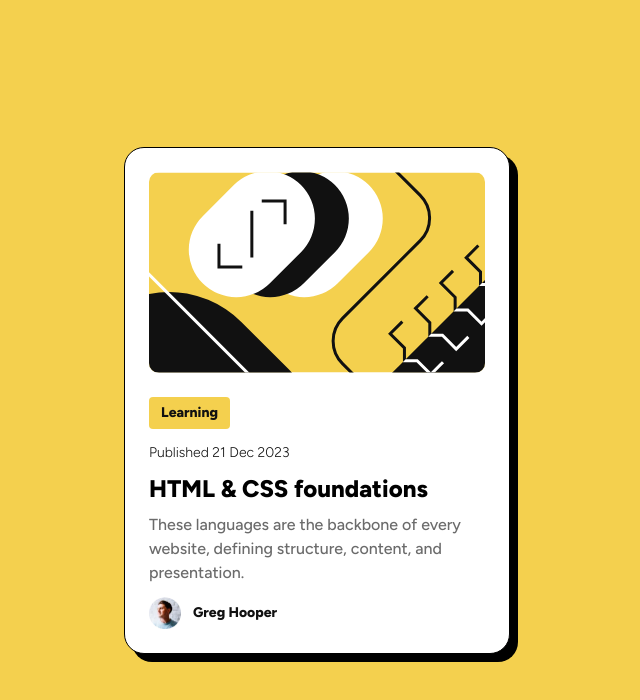
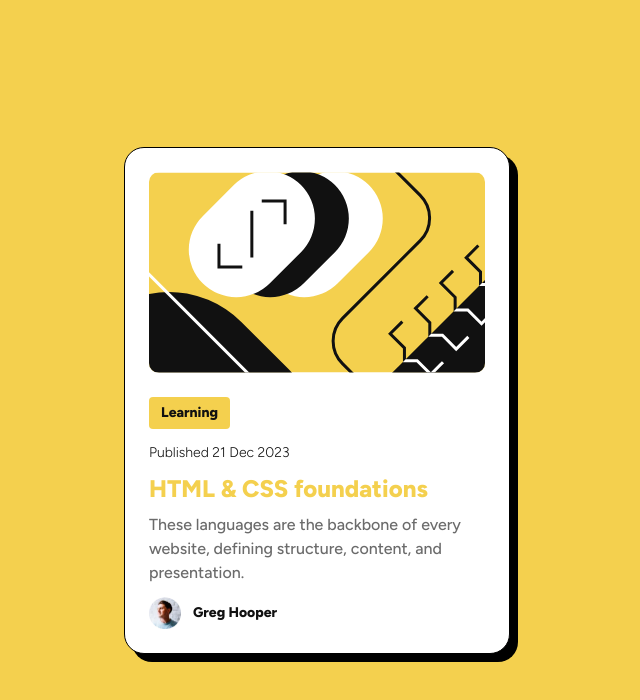
Before and after one commit to colleennicole223/frontend-mentor-blog-preview-card, a plain HTML site: page index.html in a window 1280 px wide. In both pictures the pointer is over the element "HTML & CSS foundations". Shown: the whole page, without its empty margins (323-963 px from the left). Drawn offline with Linux system fonts and the light colour scheme.

Commit message:
Added hover focus state to CSS

```diff
--- a/style.css
+++ b/style.css
@@ -39,7 +39,7 @@ h1, h2, h3, h4{
 
 h1{
     font-weight: 800;
-    font-size: 24px;
+    font-size: calc(24px);
 }
 
 h2{
@@ -85,6 +85,10 @@ h4{
     gap: 12px;
 }
 
+.tileContent:hover h1{
+    color: var(--yellow);
+}
+
 .highlight{
     padding: 4px 12px;
     background-color: var(--yellow);
```
